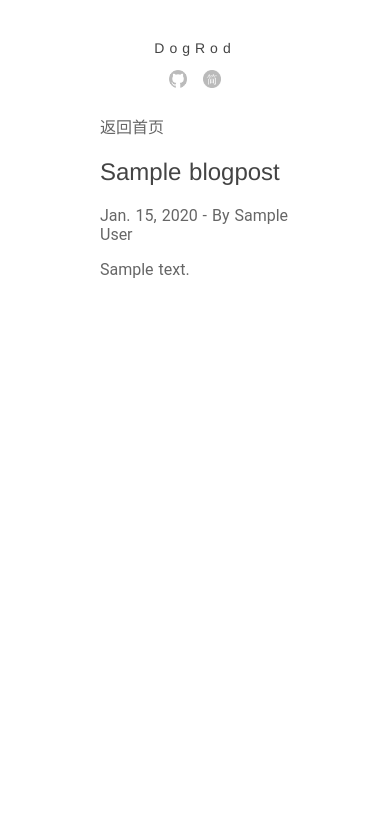
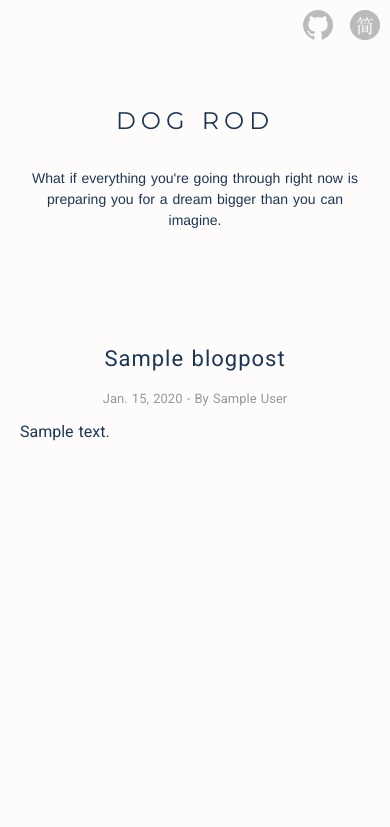
Before and after one commit to dogrod/blog.dogrod.com, a Django app: a page that uses templates/base.html in a window 390 px wide. Shown: the top 827 px of the page. Run offline with Django 3.2, Linux system fonts and the light colour scheme; tables that the repository leaves empty hold one stand-in row (values such as "Sample post").

Commit message:
:hammer: Add stylesheet for index & post detail page

```diff
--- /dev/null
+++ b/static/css/blogpost_detail.css
@@ -0,0 +1,21 @@
+.blogpost-detail {
+  width: 100%;
+  max-width: 500px;
+  margin: 0 auto;
+}
+.blogpost-detail p {
+  padding: 0 20px;
+}
+.blogpost-detail__title {
+  font-size: 22px;
+  letter-spacing: 1px;
+}
+.blogpost-detail__info {
+  margin: 20px 0 10px;
+  font-size: 13px;
+  color: #999;
+}
+.blogpost-detail__title,
+.blogpost-detail__info {
+  text-align: center;
+}
--- a/static/css/style.css
+++ b/static/css/style.css
@@ -6,69 +6,61 @@ body {
   font-weight: 400;
   font-size: 16px;
   word-spacing: 1px;
-  color: #666;
+  color: #1C3754;
+  background-color: #FEFBFB;
   margin: 0;
 }
 img {
   border: none;
 }
 a {
-  color: #666;
+  color: #1C3754;
   text-decoration: none;
   transition: color 0.2s ease, border-color 0.2s ease;
 }
+.header, h1, h2, h3, h4, h5, h6 {
+  font-family: "Montserrat", "Helvetica Neue", "Hiragino Sans GB", "LiHei Pro", Arial, sans-serif;
+  font-weight: 400;
+  color: #1C3754;
+}
+h6 {
+  padding: 0;
+  text-align: center;
+  margin-bottom: 15px;
+  font-size: 14px;
+  line-height: 21px;
+  font-family: "lexia", Helvetica, Arial, sans-serif;
+  font-weight: 400;
+}
 .header {
+  height: auto;
+  margin: 0 auto;
+  text-align: center;
+  padding: 0 0 100px 0;
+}
+.title {
+  font-size: 24px;
   letter-spacing: 5px;
   margin: 50px auto 15px;
   text-align: center;
 }
-.header a {
-  font-size: 18px;
-  color: #444;
+.motto {
+  color: #1C3754;
+  font-size: 1.0rem;
+  line-height: 1.2;
+  width: 100%;
+  max-width: 350px;
+  margin: 10px auto 0;
 }
 .links {
-  text-align: center;
+  margin: 0;
+  padding: 10px;
+  text-align: right;
   font-family: "Roboto", "Helvetica Neue", "Hiragino Sans GB", "LiHei Pro", Arial, serif;
   color: #999;
   font-size: 24px;
-  margin: 0;
+  letter-spacing: 10px;
 }
-.links a {
-  cursor: pointer;
-  padding: 2px;
-  margin: 0 3px;
+.content {
+  width: 100%;
 }
-.links img {
-  width: 18px;
-  height: 18px;
-}
-.header,
-h1,
-h2,
-h3,
-h4,
-h5,
-h6 {
-  font-family: "Montserrat", "Helvetica Neue", "Hiragino Sans GB", "LiHei Pro", Arial, sans-serif;
-  font-weight: 400;
-  color: #444;
-}
-
-.container {
-  margin: 20px 100px;
-}
-
-.main {
-  max-width: 600px;
-  margin: 50px auto;
-  padding: 0 30px 50px;
-  position: relative;
-}
-@media screen and (max-width: 420px) {
-  .header {
-    margin: 40px auto 10px;
-  }
-  .header a {
-    font-size: 14px;
-  }
-}
--- a/templates/base.html
+++ b/templates/base.html
@@ -11,21 +11,28 @@
     </title>
     <link rel="shortcut icon" type="image/png" href="{% static 'favicon.ico' %}"/>
     <link rel="stylesheet" href="{% static 'css/style.css' %}">
-    <link rel="stylesheet" href="{% static 'css/index.css' %}">
+    {% block css %}
+    {% endblock %}
+    <link rel="stylesheet" href="http://fonts.googleapis.com/css?family=Montserrat|Roboto:400,400italic,600|Roboto+Mono">
   </head>
   <body>
     <div class="header">
-      <a href="/">DogRod</a>
+      <div class="links">
+        <a href="https://github.com/dogrod" target="_blank">
+          <img src="{% static 'images/github.png' %}" alt="github">
+        </a>
+        <a href="http://www.jianshu.com/u/18d0a05c3169" target="_blank">
+          <img src="{% static 'images/jianshu.png' %}" alt="jianshu">
+        </a>
+      </div>
+      <div class="title">
+        <a href="/">DOG ROD</a>
+      </div>
+      <div class="motto">
+        <h6>What if everything you're going through right now is preparing you for a dream bigger than you can imagine.</h6>
+      </div>
     </div>
-    <p class="links">
-      <a href="https://github.com/dogrod" target="_blank">
-        <img src="{% static 'images/github.png' %}" alt="github">
-      </a>
-      <a href="http://www.jianshu.com/u/18d0a05c3169" target="_blank">
-        <img src="{% static 'images/jianshu.png' %}" alt="jianshu">
-      </a>
-    </p>
-    <div class="container">
+    <div class="content">
       {% block content %}
       {% endblock %}
     </div>
--- a/templates/blogpost_detail.html
+++ b/templates/blogpost_detail.html
@@ -1,4 +1,9 @@
 {% extends "base.html" %}
+{% load static from staticfiles %}
+
+{% block css %}
+<link rel="stylesheet" href="{% static 'css/blogpost_detail.css' %}">
+{% endblock %}
 
 {% block head_title %}
 {{ post.title }}
@@ -9,8 +14,10 @@
 {% endblock  %}
 
 {% block content %}
-<a href="/">返回首页</a>
-<h2>{{ post.title }}</h2>
-<p>{{ post.posted }} - By {{ post.author }} </p>
-<p>{{ post.body }}</p>
+<!-- <a href="/">返回首页</a> -->
+<div class="blogpost-detail">
+  <div class="blogpost-detail__title">{{ post.title }}</div>
+  <div class="blogpost-detail__info">{{ post.posted }} - By {{ post.author }} </div>
+  <p>{{ post.body }}</p>
+</div>
 {% endblock  %}
```
Also changed, not shown: static/css/index.css (+18 -47 lines), templates/index.html (+10 -7 lines).
